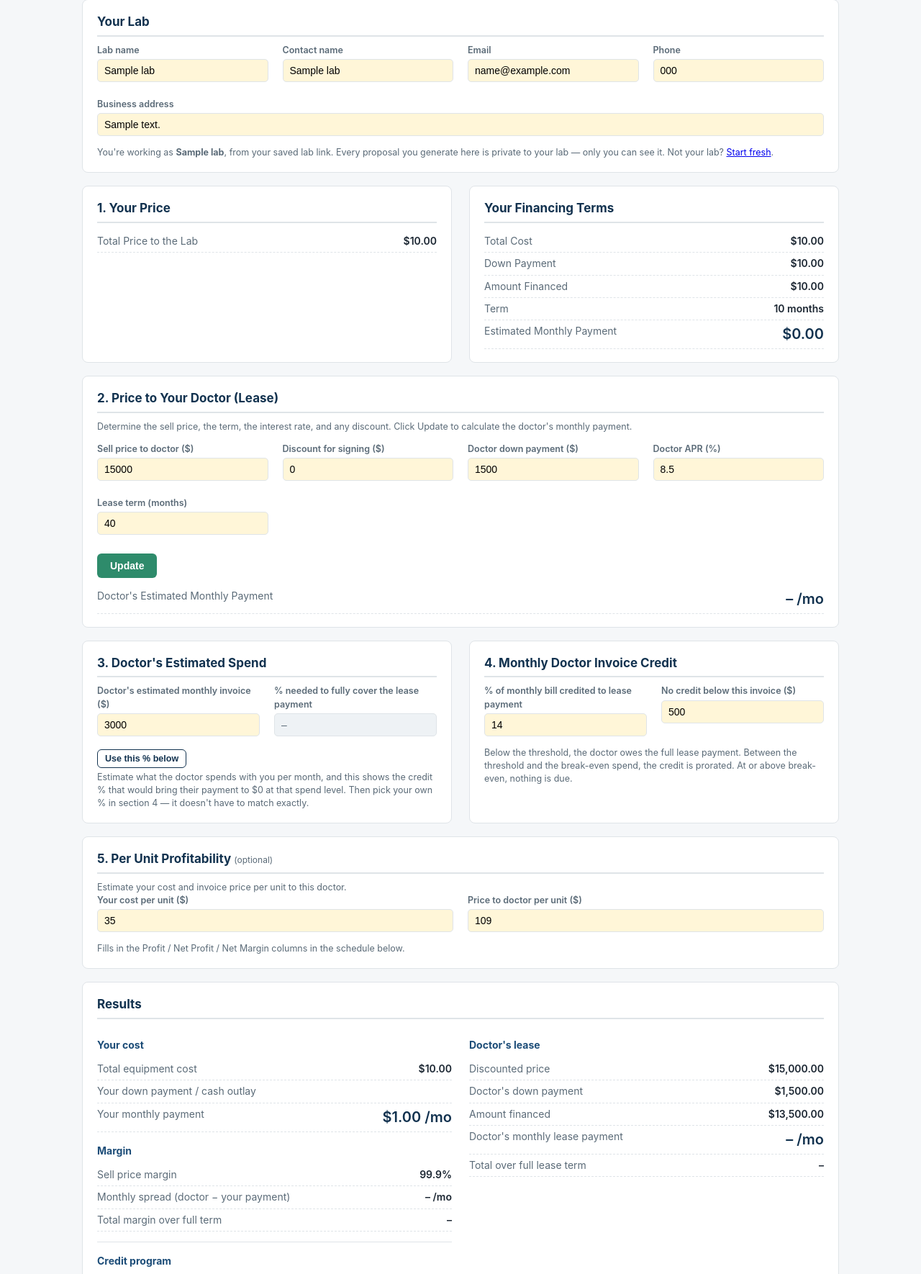
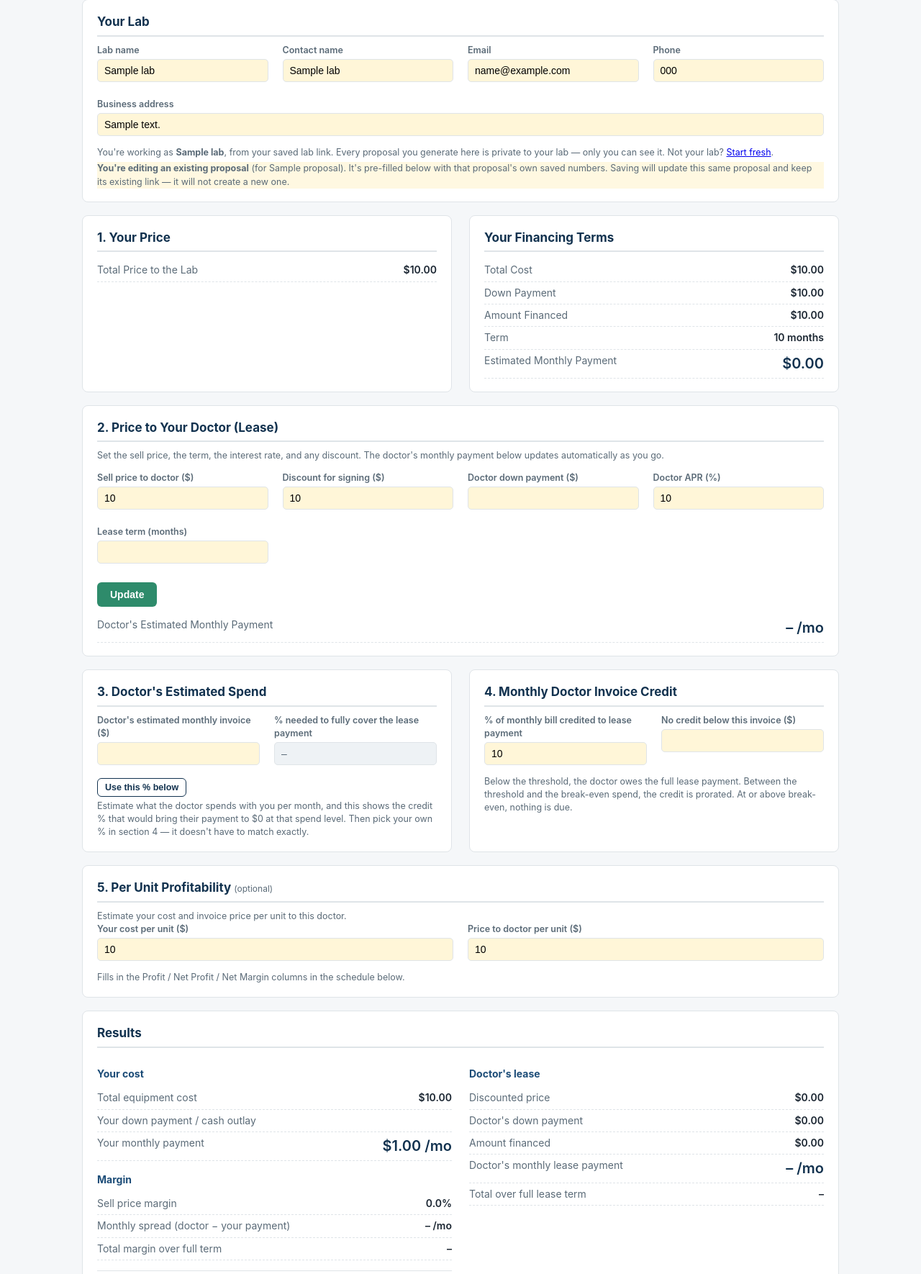
Before and after one commit to jvonthaden3/IntraOral-Lease, a Flask app: template templates/index.html in a window 1280 px wide. Shown: the part 174-1944 px from the top of the page at 72% size. Run offline with Flask 3, Linux system fonts and the light colour scheme; the template is opened without the code that fills it: most values are stand-ins (such as "Sample title", 1, 10 or a date in 2020).

Commit message:
Add files via upload

```diff
--- a/app.py
+++ b/app.py
@@ -57,7 +57,21 @@
     lab = db.get_lab_by_token(lab_token) if lab_token else None
     settings = db.get_settings()
     lab_monthly_payment = calc.pmt(settings["lab_apr"], settings["lab_term"], settings["lab_financed"])
-    return render_template("index.html", lab=lab, settings=settings, lab_monthly_payment=lab_monthly_payment, supplier=config.SUPPLIER)
+    return render_template("index.html", lab=lab, proposal=None, settings=settings, lab_monthly_payment=lab_monthly_payment, supplier=config.SUPPLIER)
+
+
+# ---------------------------------------------------------------------------
+# Re-open an existing proposal on the calculator page, pre-filled with its
+# own saved numbers, so a lab can correct or adjust a deal without guessing
+# at what it originally entered. Saving here updates that SAME proposal (and
+# keeps its link) instead of creating a new one.
+# ---------------------------------------------------------------------------
+@app.route("/p/<token>/edit")
+def edit_proposal(token):
+    p, lab = _get_proposal_and_lab_or_404(token)
+    settings = db.get_settings()
+    lab_monthly_payment = calc.pmt(settings["lab_apr"], settings["lab_term"], settings["lab_financed"])
+    return render_template("index.html", lab=lab, proposal=p, settings=settings, lab_monthly_payment=lab_monthly_payment, supplier=config.SUPPLIER)
 
 
 @app.route("/api/calc", methods=["POST"])
@@ -125,6 +139,37 @@
         "lab_token": lab["access_token"],
         "proposal_url": url_for("view_proposal", token=proposal["token"]),
     }), 201
+
+
+@app.route("/api/proposals/<token>", methods=["PUT"])
+def api_update_proposal(token):
+    """Update an existing proposal in place -- same link, corrected numbers --
+    instead of spinning off a brand-new one."""
+    p = db.get_proposal_by_token(token)
+    if not p:
+        return jsonify({"error": "Proposal not found"}), 404
+
+    data = request.get_json(force=True) or {}
+    inputs = data.get("inputs", {})
+    client = data.get("client", {})
+    if not client.get("practice_name"):
+        return jsonify({"error": "Client practice name is required"}), 400
+
+    # Same rule as creating a proposal: lab-side cost/financing terms always
+    # come from the current admin settings, never from the browser.
+    settings = db.get_settings()
+    inputs["equipment_cost"] = settings["equipment_cost"]
+    inputs["lab_down_payment"] = settings["lab_down_payment"]
+    inputs["lab_apr"] = settings["lab_apr"]
+    inputs["lab_term"] = settings["lab_term"]
+    inputs["round_to"] = settings["round_to"]
+
+    results = calc.compute(inputs)
+    db.update_proposal(p["id"], client, inputs, results)
+    return jsonify({
+        "token": token,
+        "proposal_url": url_for("view_proposal", token=token),
+    })
 
 
 # ---------------------------------------------------------------------------
--- a/static/calculator.js
+++ b/static/calculator.js
@@ -158,16 +158,26 @@
 
 document.addEventListener('DOMContentLoaded', render);
 
-// Section 2 (sell price, discount, doctor down/APR/term) only recomputes
-// when Update is clicked.
-document.getElementById('btn_update').addEventListener('click', render);
-
-// Sections 3, 4, and 5 recompute live, on every change -- no button needed.
-['estimated_invoice', 'credit_pct', 'low_threshold', 'unit_cost', 'unit_price'].forEach(id => {
+// Every input on the page recomputes live, automatically, on every change --
+// no button needed anywhere. This used to be gated behind an "Update" button
+// for section 2 (sell price / discount / doctor down / APR / term), but that
+// created a real risk: the on-screen preview could go stale if a field was
+// edited again after clicking Update, while "Save & Generate Proposal" always
+// saves whatever is currently typed -- so the saved proposal could end up
+// with different numbers than what the screen last showed. Keeping
+// everything live means what's on screen is always exactly what gets saved.
+[
+  'sell_price', 'discount', 'doctor_down', 'doctor_apr', 'doctor_term',
+  'estimated_invoice', 'credit_pct', 'low_threshold', 'unit_cost', 'unit_price',
+].forEach(id => {
   const el = document.getElementById(id);
   el.addEventListener('input', render);
   el.addEventListener('change', render);
 });
+
+// The Update button still works (just re-runs the same live calculation) --
+// harmless to click, no longer required.
+document.getElementById('btn_update').addEventListener('click', render);
 
 document.getElementById('btn_use_required_pct').addEventListener('click', () => {
   const inputs = gatherInputs();
@@ -199,6 +209,22 @@
   }
 
   try {
+    const editTokenEl = document.getElementById('edit_token');
+    const editToken = editTokenEl ? editTokenEl.value : '';
+
+    if (editToken) {
+      // Editing an existing proposal: update it in place, same link.
+      const resp = await fetch('/api/proposals/' + editToken, {
+        method: 'PUT',
+        headers: { 'Content-Type': 'application/json' },
+        body: JSON.stringify({ inputs, client }),
+      });
+      if (!resp.ok) throw new Error((await resp.json()).error || 'Could not update proposal');
+      const proposal = await resp.json();
+      window.location.href = proposal.proposal_url;
+      return;
+    }
+
     let labToken = document.getElementById('lab_token').value;
 
     if (!labToken) {
--- a/templates/index.html
+++ b/templates/index.html
@@ -17,6 +17,11 @@
   </div>
   <div class="note">You're working as <strong>{{ lab.name }}</strong>, from your saved lab link. Every proposal you generate here is
   private to your lab &mdash; only you can see it. Not your lab? <a href="/">Start fresh</a>.</div>
+  {% if proposal %}
+  <div class="note" style="background:#fff8e1; border-color:#f0d98c;"><strong>You're editing an existing proposal</strong>
+  (for {{ proposal.client_practice_name }}). It's pre-filled below with that proposal's own saved numbers. Saving will
+  update this same proposal and keep its existing link &mdash; it will not create a new one.</div>
+  {% endif %}
   {% else %}
   <input type="hidden" id="lab_token" value="">
   <div class="grid">
@@ -56,14 +61,14 @@
 
 <div class="card">
   <h2 style="margin-top:0">2. Price to Your Doctor (Lease)</h2>
-  <p class="note">Determine the sell price, the term, the interest rate, and any discount. Click Update to calculate the
-  doctor's monthly payment.</p>
+  <p class="note">Set the sell price, the term, the interest rate, and any discount. The doctor's monthly payment below
+  updates automatically as you go.</p>
   <div class="grid">
-    <div class="field"><label>Sell price to doctor ($)</label><input type="number" id="sell_price" value="15000"></div>
-    <div class="field"><label>Discount for signing ($)</label><input type="number" id="discount" value="0"></div>
-    <div class="field"><label>Doctor down payment ($)</label><input type="number" id="doctor_down" value="1500"></div>
-    <div class="field"><label>Doctor APR (%)</label><input type="number" step="0.001" id="doctor_apr" value="8.5"></div>
-    <div class="field"><label>Lease term (months)</label><input type="number" id="doctor_term" value="40"></div>
+    <div class="field"><label>Sell price to doctor ($)</label><input type="number" id="sell_price" value="{{ proposal.inputs.sell_price if proposal else 15000 }}"></div>
+    <div class="field"><label>Discount for signing ($)</label><input type="number" id="discount" value="{{ proposal.inputs.discount if proposal else 0 }}"></div>
+    <div class="field"><label>Doctor down payment ($)</label><input type="number" id="doctor_down" value="{{ proposal.inputs.doctor_down_payment if proposal else 1500 }}"></div>
+    <div class="field"><label>Doctor APR (%)</label><input type="number" step="0.001" id="doctor_apr" value="{{ (proposal.inputs.doctor_apr * 100) if proposal else 8.5 }}"></div>
+    <div class="field"><label>Lease term (months)</label><input type="number" id="doctor_term" value="{{ proposal.inputs.doctor_term if proposal else 40 }}"></div>
   </div>
   <div class="actions">
     <button type="button" class="btn accent" id="btn_update">Update</button>
@@ -75,7 +80,7 @@
   <div class="card">
     <h2 style="margin-top:0">3. Doctor's Estimated Spend</h2>
     <div class="grid">
-      <div class="field"><label>Doctor's estimated monthly invoice ($)</label><input type="number" id="estimated_invoice" value="3000"></div>
+      <div class="field"><label>Doctor's estimated monthly invoice ($)</label><input type="number" id="estimated_invoice" value="{{ proposal.inputs.estimated_invoice if proposal else 3000 }}"></div>
       <div class="field readonly"><label>% needed to fully cover the lease payment</label><input type="text" id="required_pct_display" readonly></div>
     </div>
     <div class="actions" style="margin-top:8px;">
@@ -87,8 +92,8 @@
   <div class="card">
     <h2 style="margin-top:0">4. Monthly Doctor Invoice Credit</h2>
     <div class="grid">
-      <div class="field"><label>% of monthly bill credited to lease payment</label><input type="number" step="0.1" id="credit_pct" value="14"></div>
-      <div class="field"><label>No credit below this invoice ($)</label><input type="number" id="low_threshold" value="500"></div>
+      <div class="field"><label>% of monthly bill credited to lease payment</label><input type="number" step="0.1" id="credit_pct" value="{{ (proposal.inputs.credit_pct * 100) if proposal else 14 }}"></div>
+      <div class="field"><label>No credit below this invoice ($)</label><input type="number" id="low_threshold" value="{{ proposal.inputs.low_threshold if proposal else 500 }}"></div>
     </div>
     <div class="note">Below the threshold, the doctor owes the full lease payment. Between the threshold and the break-even spend, the credit is prorated. At or above break-even, nothing is due.</div>
   </div>
@@ -98,8 +103,8 @@
   <h2 style="margin-top:0">5. Per Unit Profitability <span style="font-weight:400;color:var(--muted);font-size:12px;">(optional)</span></h2>
   <div class="note" style="margin-top:0;">Estimate your cost and invoice price per unit to this doctor.</div>
   <div class="grid">
-    <div class="field"><label>Your cost per unit ($)</label><input type="number" step="0.01" id="unit_cost" value="35"></div>
-    <div class="field"><label>Price to doctor per unit ($)</label><input type="number" step="0.01" id="unit_price" value="109"></div>
+    <div class="field"><label>Your cost per unit ($)</label><input type="number" step="0.01" id="unit_cost" value="{{ proposal.inputs.unit_cost if proposal else 35 }}"></div>
+    <div class="field"><label>Price to doctor per unit ($)</label><input type="number" step="0.01" id="unit_price" value="{{ proposal.inputs.unit_price if proposal else 109 }}"></div>
   </div>
   <div class="note">Fills in the Profit / Net Profit / Net Margin columns in the schedule below.</div>
 </div>
@@ -138,16 +143,17 @@
 </div>
 
 <div class="card">
-  <h2 style="margin-top:0">Generate Proposal &amp; Agreement</h2>
+  <h2 style="margin-top:0">{{ 'Update Proposal & Agreement' if proposal else 'Generate Proposal & Agreement' }}</h2>
+  <input type="hidden" id="edit_token" value="{{ proposal.token if proposal else '' }}">
   <div class="grid">
-    <div class="field"><label>Practice name</label><input type="text" id="cl_practice"></div>
-    <div class="field"><label>Doctor name</label><input type="text" id="cl_doctor"></div>
-    <div class="field"><label>Email</label><input type="email" id="cl_email"></div>
-    <div class="field"><label>Phone</label><input type="tel" id="cl_phone"></div>
-    <div class="field" style="grid-column: 1 / -1;"><label>Practice address</label><input type="text" id="cl_address"></div>
+    <div class="field"><label>Practice name</label><input type="text" id="cl_practice" value="{{ proposal.client_practice_name if proposal else '' }}"></div>
+    <div class="field"><label>Doctor name</label><input type="text" id="cl_doctor" value="{{ proposal.client_doctor_name if proposal else '' }}"></div>
+    <div class="field"><label>Email</label><input type="email" id="cl_email" value="{{ proposal.client_email if proposal else '' }}"></div>
+    <div class="field"><label>Phone</label><input type="tel" id="cl_phone" value="{{ proposal.client_phone if proposal else '' }}"></div>
+    <div class="field" style="grid-column: 1 / -1;"><label>Practice address</label><input type="text" id="cl_address" value="{{ proposal.client_address if proposal else '' }}"></div>
   </div>
   <div class="actions">
-    <button class="btn accent" id="btn_generate">Save &amp; Generate Proposal</button>
+    <button class="btn accent" id="btn_generate">{{ 'Save Changes to This Proposal' if proposal else 'Save & Generate Proposal' }}</button>
   </div>
   <div class="error" id="err" style="display:none;"></div>
 </div>
--- a/templates/lab_dashboard.html
+++ b/templates/lab_dashboard.html
@@ -22,6 +22,7 @@
         <td>{{ p.created_at[:10] }}</td>
         <td>
           <a href="/p/{{ p.token }}" class="btn small secondary">Proposal</a>
+          <a href="/p/{{ p.token }}/edit" class="btn small secondary">Edit</a>
           <a href="/p/{{ p.token }}/agreement" class="btn small secondary">Doctor Agreement</a>
           <a href="/p/{{ p.token }}/lab-agreement" class="btn small secondary">Lab Agreement</a>
         </td>
--- a/templates/proposal.html
+++ b/templates/proposal.html
@@ -4,6 +4,7 @@
 <div class="doc">
   <div class="no-print">
     <a href="/lab/{{ lab.access_token }}" class="btn secondary small">&larr; Back to your proposals</a>
+    <a href="/p/{{ p.token }}/edit" class="btn small secondary">Edit this proposal</a>
     <a href="/p/{{ p.token }}/agreement" class="btn small">View Doctor Lease Agreement</a>
     <a href="/p/{{ p.token }}/lab-agreement" class="btn small secondary">View Lab Lease Agreement</a>
     <button class="btn accent small" onclick="window.print()">Print / Save as PDF</button>
```
Also changed, not shown: db.py (+26 -0 lines), README.md.
